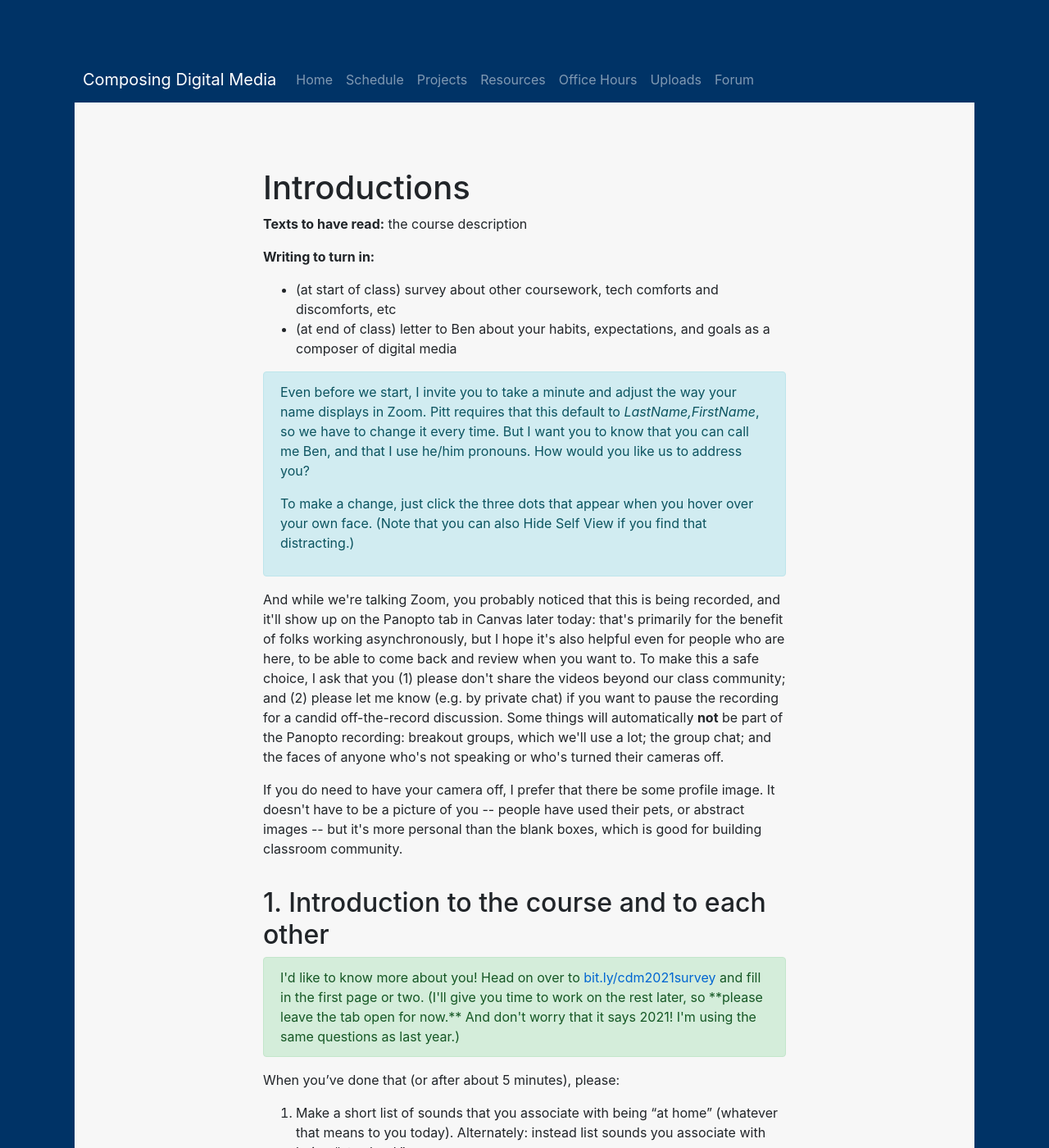
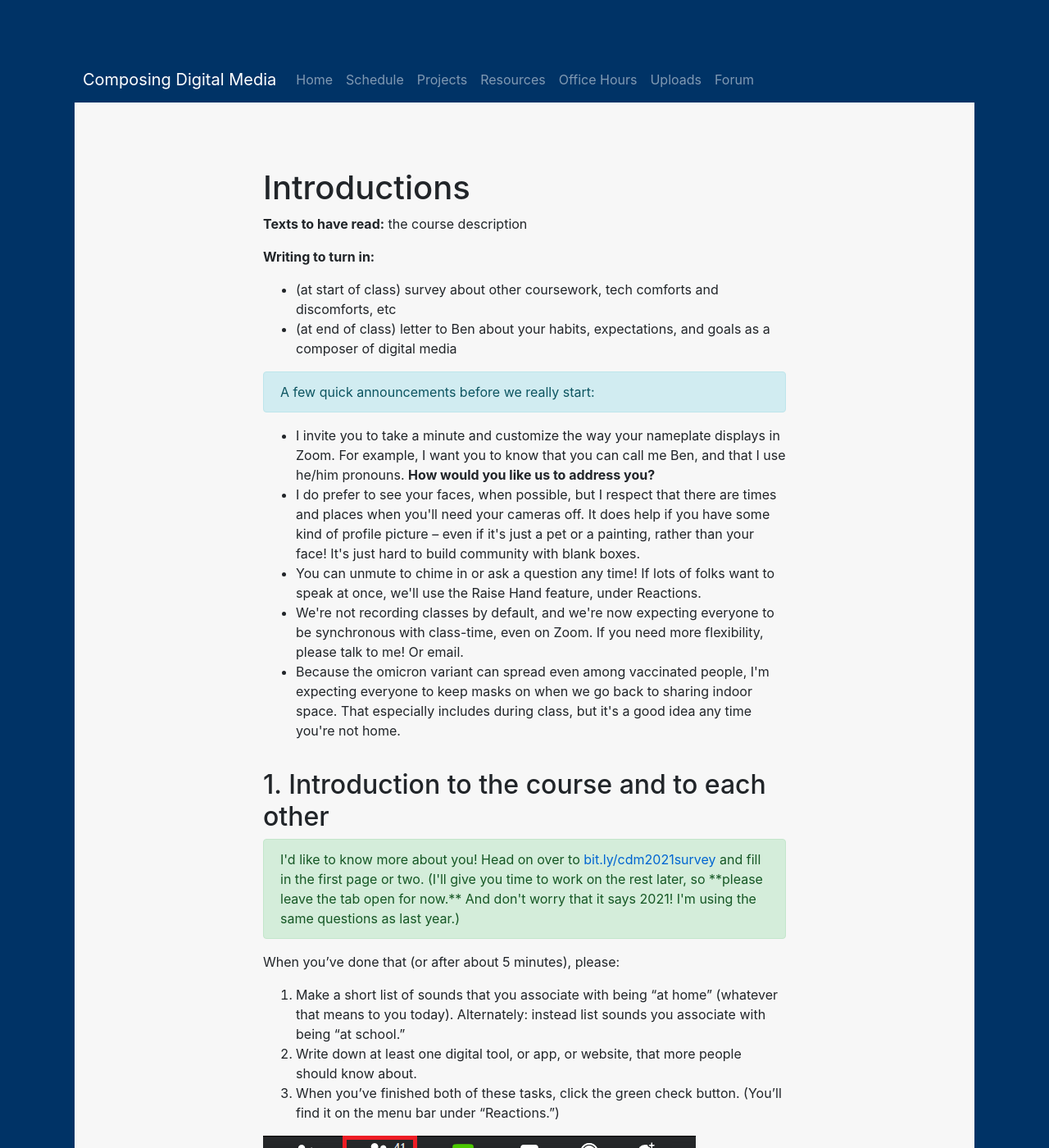
Before and after one commit to benmiller314/cdm2022spring, a Jekyll site: the page built from plans/lesson-01.md, in a window 1280 px wide and 1400 px high. Shown: the whole window at 82% size. Built offline with Jekyll 4.4.1, drawn with Linux system fonts in a browser that asks for light colours; our own code applies the rules of GitHub Pages for plain Markdown files.

Commit message:
update Zoom announcements at the top e.g. we're not recording this year

```diff
--- a/plans/lesson-01.md
+++ b/plans/lesson-01.md
@@ -8,13 +8,15 @@
 * (at end of class) letter to Ben about your habits, expectations, and goals as a composer of digital media
 
 <div class="alert alert-info">
-<p>Even before we start, I invite you to take a minute and adjust the way your name displays in Zoom. Pitt requires that this default to <em>LastName,FirstName</em>, so we have to change it every time. But I want you to know that you can call me Ben, and that I use he/him pronouns. How would you like us to address you?</p>
-<p>To make a change, just click the three dots that appear when you hover over your own face. (Note that you can also Hide Self View if you find that distracting.)</p>
+A few quick announcements before we really start:
 </div>
 
-<p>And while we're talking Zoom, you probably noticed that this is being recorded, and it'll show up on the Panopto tab in Canvas later today: that's primarily for the benefit of folks working asynchronously, but I hope it's also helpful even for people who are here, to be able to come back and review when you want to. To make this a safe choice, I ask that you (1) please don't share the videos beyond our class community; and (2) please let me know (e.g. by private chat) if you want to pause the recording for a candid off-the-record discussion. Some things will automatically <strong>not</strong> be part of the Panopto recording: breakout groups, which we'll use a lot; the group chat; and the faces of anyone who's not speaking or who's turned their cameras off.</p>
-
-<p>If you do need to have your camera off, I prefer that there be some profile image. It doesn't have to be a picture of you -- people have used their pets, or abstract images -- but it's more personal than the blank boxes, which is good for building classroom community.</p>
+<ul><li>I invite you to take a minute and customize the way your nameplate displays in Zoom. For example, I want you to know that you can call me Ben, and that I use he/him pronouns. <strong>How would you like us to address you?</strong></li>
+<li>I do prefer to see your faces, when possible, but I respect that there are times and places when you'll need your cameras off. It does help if you have some kind of profile picture – even if it's just a pet or a painting, rather than your face! It's just hard to build community with blank boxes.</li>
+<li>You can unmute to chime in or ask a question any time! If lots of folks want to speak at once, we'll use the Raise Hand feature, under Reactions.</li>
+<li>We're not recording classes by default, and we're now expecting everyone to be synchronous with class-time, even on Zoom. If you need more flexibility, please talk to me! Or email.</li>
+<li>Because the omicron variant can spread even among vaccinated people, I'm expecting everyone to keep masks on when we go back to sharing indoor space.  That especially includes during class, but it's a good idea any time you're not home.</li>
+</ul>
 
 
 
```
